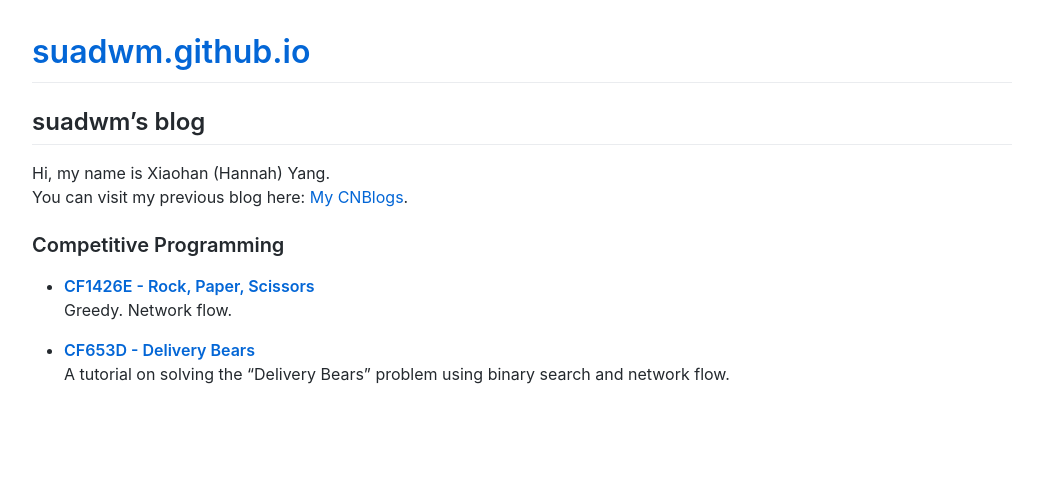
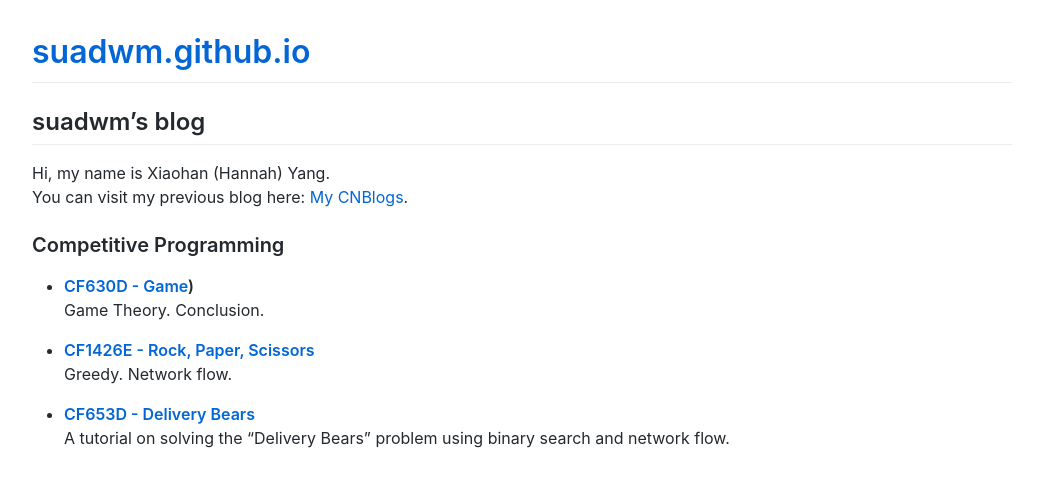
Before and after one commit to suadwm/suadwm.github.io, a Jekyll site: the page built from index.md, in a window 1280 px wide. Shown: the top 487 px of the page, without its empty margins (118-1161 px from the left). Built offline with Jekyll 4.4.1, drawn with Linux system fonts in a browser that asks for light colours; our own code applies the rules of GitHub Pages for plain Markdown files; comment, search, counter and statistics services are not loaded.

Commit message:
Update index.md

```diff
--- a/index.md
+++ b/index.md
@@ -5,6 +5,9 @@ You can visit my previous blog here: [My CNBlogs](https://www.cnblogs.com/suadwm
 
 ### Competitive Programming
 
+- **[CF630D - Game](https://suadwm.github.io/CF630R%20Game))**
+  Game Theory. Conclusion.
+
 - **[CF1426E - Rock, Paper, Scissors](https://suadwm.github.io/CF1426E)**
   Greedy. Network flow.
 
```
